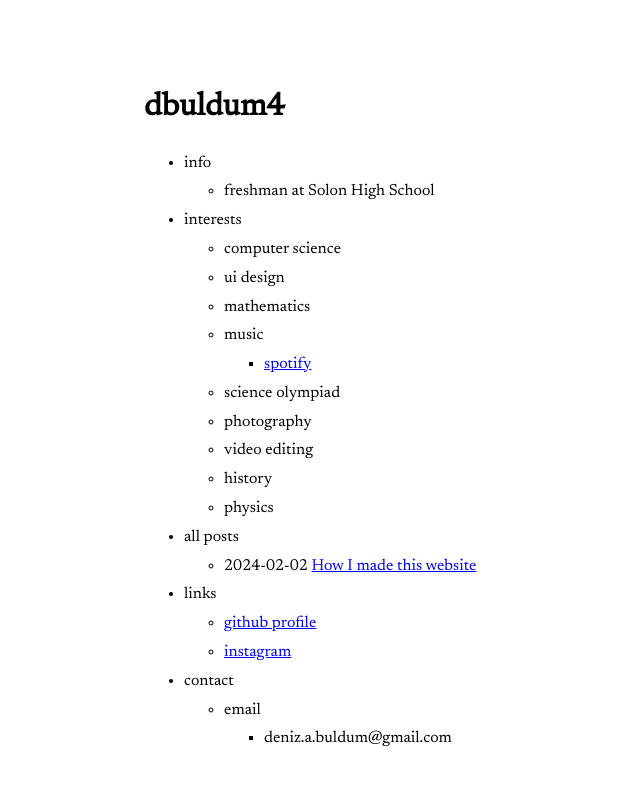
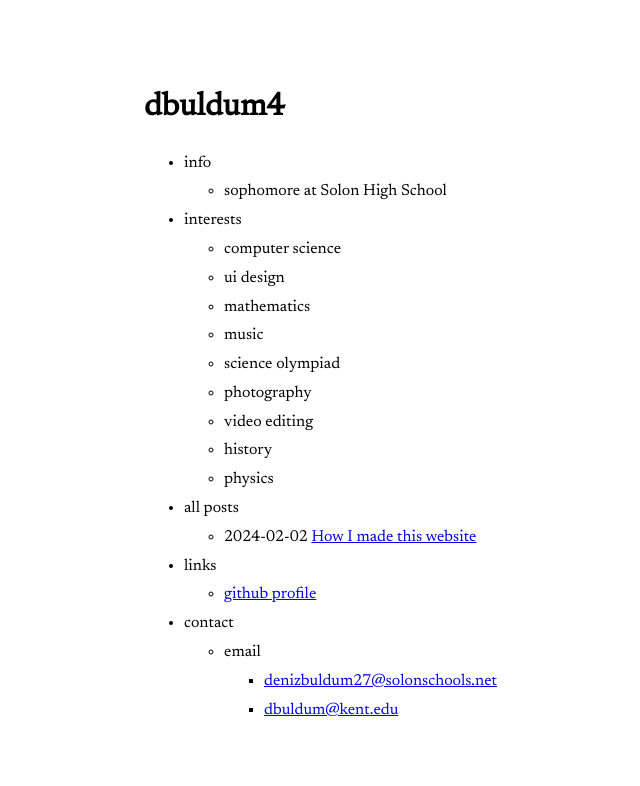
Before and after one commit to riggraz/no-style-please, a Jekyll site: the page built from index.md, in a window 1280 px wide. Shown: the top 786 px of the page, without its empty margins (176-816 px from the left). Built offline with Jekyll 4.4.1, drawn with Linux system fonts in a browser that asks for light colours.

Commit message:
fix year

```diff
--- a/_data/menu.yml
+++ b/_data/menu.yml
@@ -4,7 +4,7 @@
 entries:
   - title: info
     entries:
-      - title: freshman at Solon High School
+      - title: sophomore at Solon High School
 
   - title: interests
     entries:
@@ -12,9 +12,6 @@ entries:
       - title: ui design
       - title: mathematics
       - title: music
-        entries:
-          - title: spotify
-            url: https://open.spotify.com/user/deniz.a.buldum?si=7cc6469d129544c5
       - title: science olympiad
       - title: photography
       - title: video editing
@@ -32,11 +29,12 @@ entries:
     entries:
       - title: github profile
         url: https://github.com/dbuldum4
-      - title: instagram
-        url: https://instagram.com/denizbuldum_
 
   - title: contact
     entries:
       - title: email
         entries:
-          - title: deniz.a.buldum@gmail.com
+          - title: denizbuldum27@solonschools.net
+            url: mailto:denizbuldum27@solonschools.net
+          - title: dbuldum@kent.edu
+            url: mailto:dbuldum@kent.edu
```
